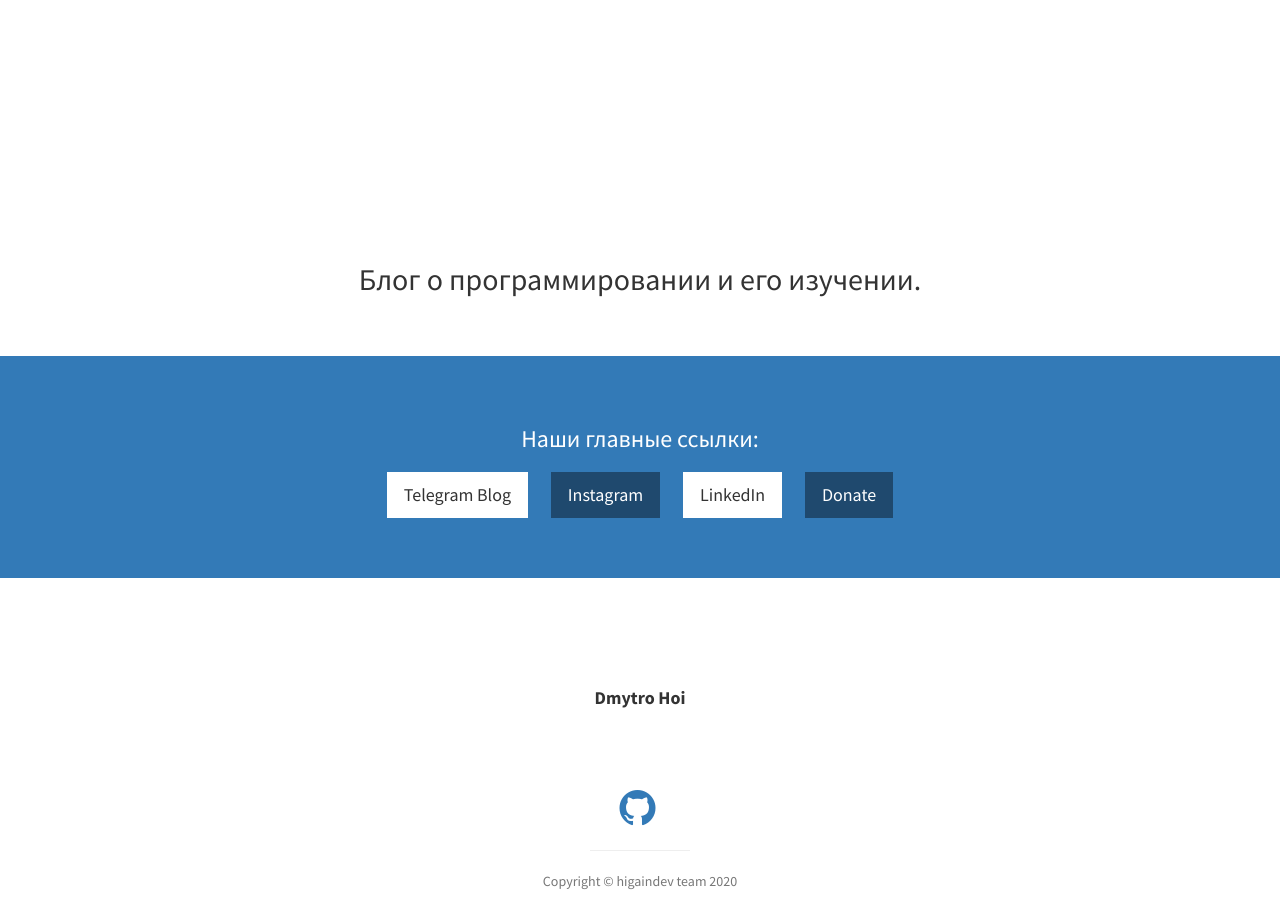
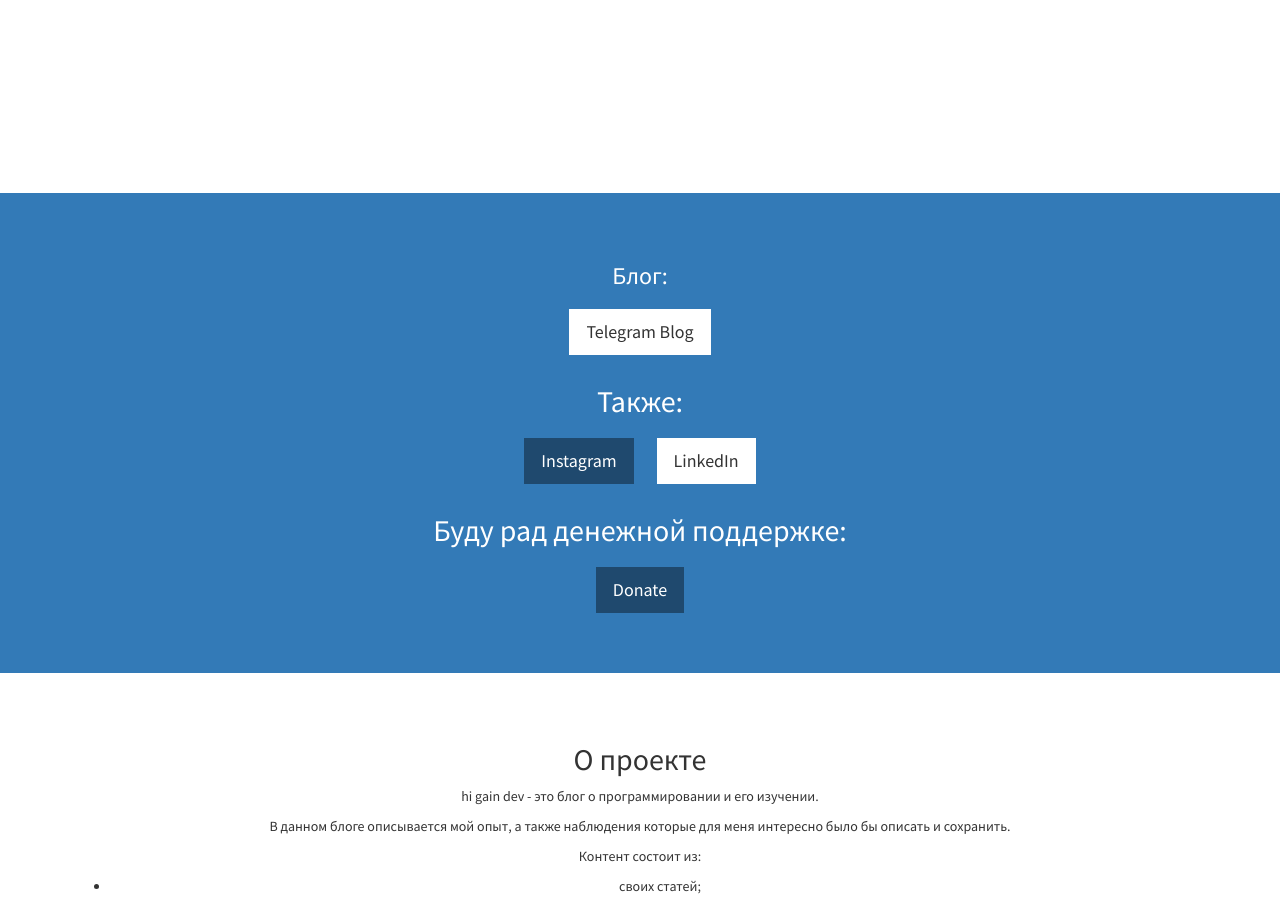
Before and after one commit to higaindev/higaindev.github.io, a Jekyll site: the page built from index.html, in a window 1280 px wide and 900 px high, scrolled down 707 px. Built offline with Jekyll 4.4.1, drawn with Linux system fonts in a browser that asks for light colours; some of the changed text lies outside the part shown.

Commit message:
Update about

```diff
--- a/_includes/about.html
+++ b/_includes/about.html
@@ -2,7 +2,16 @@
   <div class="container">
     <div class="row">
       <div class="col-lg-12 text-center">
-        <h2>Блог о программировании и его изучении.</h2>
+        <h2>О проекте</h2>
+        <p>hi gain dev - это блог о программировании и его изучении.</p>
+        <p>В данном блоге описывается мой опыт, а также наблюдения которые для меня интересно было бы описать и сохранить.</p>
+        <p>Контент состоит из:</p>
+        <ul>
+          <li>своих статей;</li>
+          <li>полезных на мой взгляд статей;</li>
+          <li>разнообразных ссылок;</li>
+          <li>рекомендаций книг, подкастов, сайтов и подходов.</li>
+        </ul>
       </div>
     </div>
     <!-- /.row -->
--- a/_includes/call-to-action.html
+++ b/_includes/call-to-action.html
@@ -2,10 +2,12 @@
   <div class="container">
     <div class="row">
       <div class="col-lg-12 text-center">
-        <h3>Наши главные ссылки:</h3>
+        <h3>Блог:</h3>
         <a href="https://t.me/s/higaindev" class="btn btn-lg btn-light"><i class="fab fa-telegram"></i> Telegram Blog</a>
+        <h2>Также:</h2>
         <a href="https://instagram.com/higaindev" class="btn btn-lg btn-dark">Instagram</a>
         <a href="https://www.linkedin.com/company/higaindev" class="btn btn-lg btn-light">LinkedIn</a>
+        <h2>Буду рад денежной поддержке:</h2>
         <a href="https://dmytrohoi.com/send_money" class="btn btn-lg btn-dark">Donate</a>
       </div>
     </div>
--- a/_layouts/front.html
+++ b/_layouts/front.html
@@ -6,8 +6,8 @@
 <body>
 
   {% include header.html %}
+  {% include call-to-action.html %}
   {% include about.html %}
-  {% include call-to-action.html %}
   {% include footer.html %}
   {% include scripts.html %}
 
```
